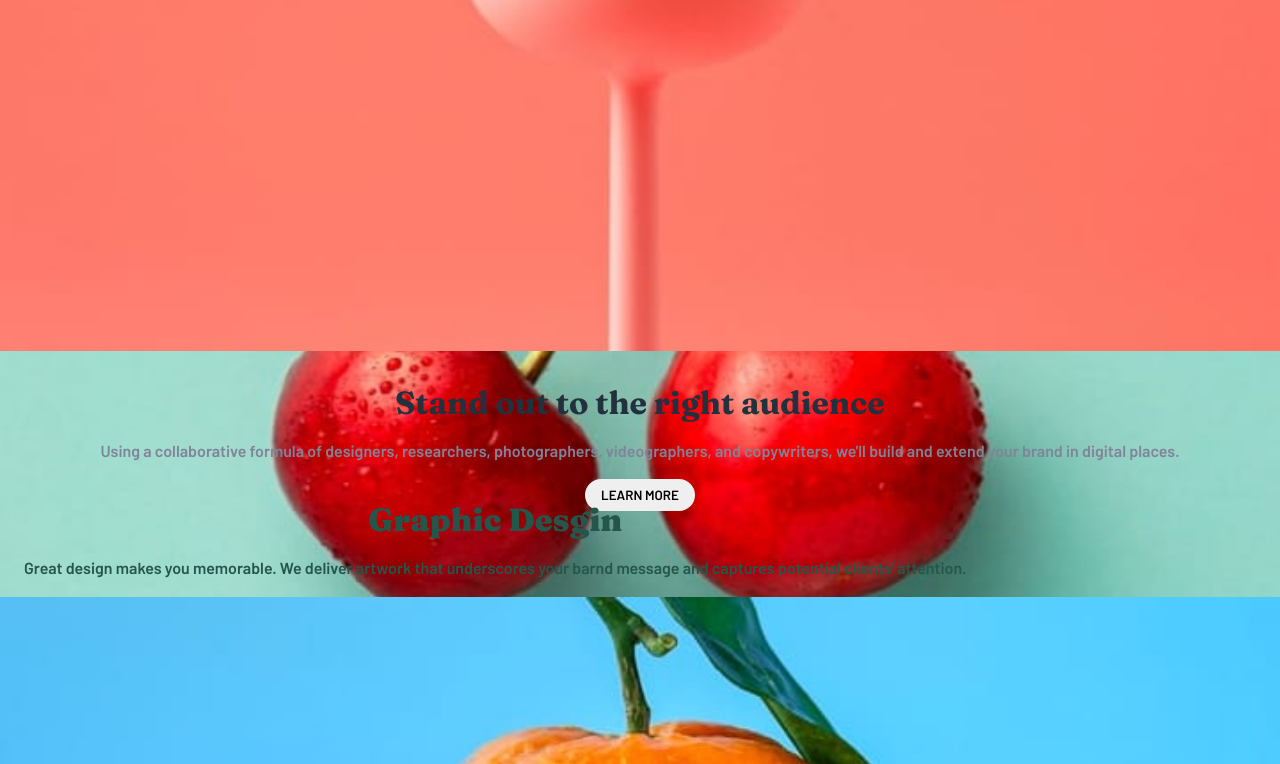
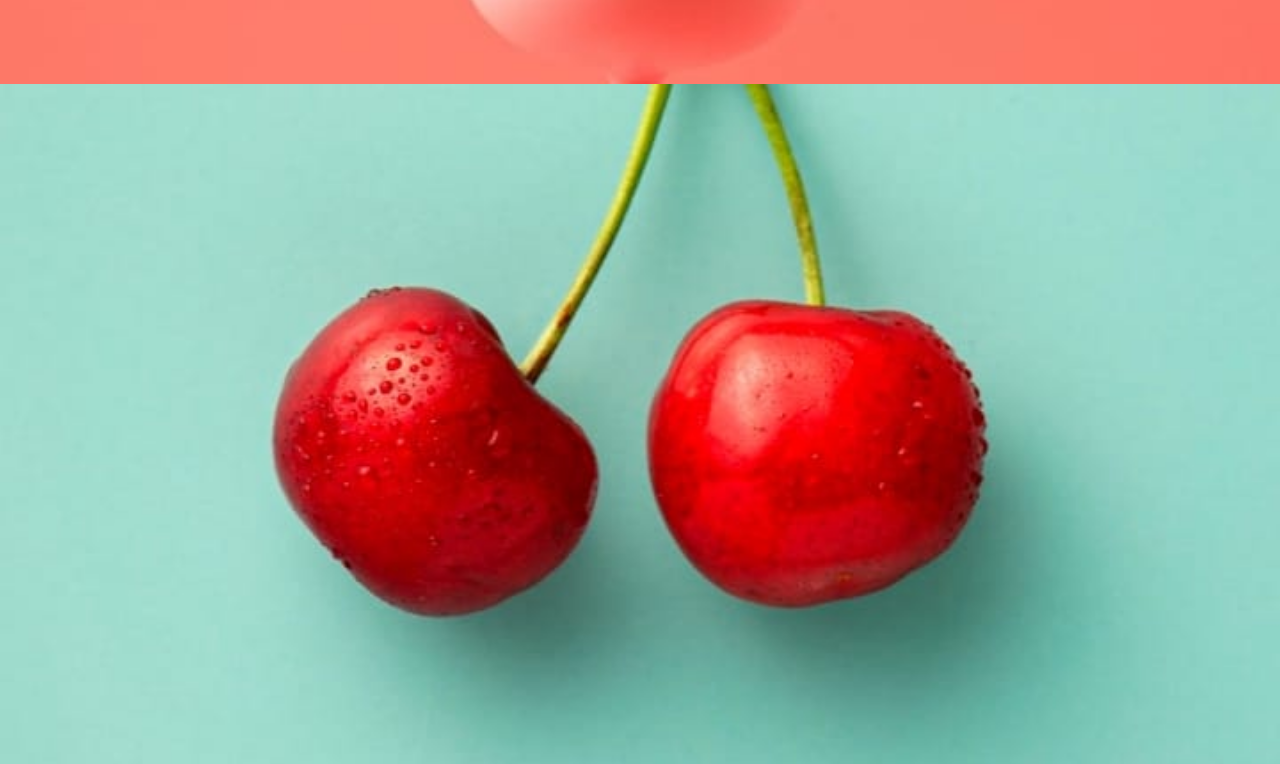
Before and after one commit to ksyksy815/Sunny-Side-Agency-Landing-Page, a React (Create React App) app in the folder client/: page / in a window 1280 px wide. Shown: the part 2036-2800 px from the top of the page. Built offline with nearby package versions, Linux system fonts and the light colour scheme; the HTML template or start-up script is replaced by a standard one.

Commit message:
[Fix] Adjusted layouts of images and texts

```diff
--- a/client/src/components/Mid.js
+++ b/client/src/components/Mid.js
@@ -13,13 +13,14 @@ const MidStyle = styled.ul`
 export default function Mid() {
   return (
     <MidStyle>
-      {midContents1.map(content =>
+      {midContents1.map((content, i) =>
         <MidImageTextSet
           key={content.title}
           title={content.title}
           text={content.text}
           mobileImage={content.mobileImage}
           desktopImage={content.desktopImage}
+          color={ i === 0 ? `hsl(51, 100%, 49%)` : `hsl(51, 100%, 49%)`}
         />
       )}
       {midContents2.map(content =>
--- a/client/src/components/MidImageTextSet.js
+++ b/client/src/components/MidImageTextSet.js
@@ -36,7 +36,7 @@ const MidSetStyle = styled.li`
   }
 `
 
-export default function MidImageTextSet( {title, text, mobileImage, desktopImage}) {
+export default function MidImageTextSet( {title, text, mobileImage, desktopImage, color}) {
   const [width, setWidth] = useState(null)
 
   useEffect(() => {
@@ -49,7 +49,7 @@ export default function MidImageTextSet( {title, text, mobileImage, desktopImage
       <div className="mid-text-box">
         <h1>{title}</h1>
         <p>{text}</p>
-        <LearnMoreButton/>
+        <LearnMoreButton color={color}/>
       </div>
     </MidSetStyle>
   )
--- a/client/src/components/MidImageTextSet2.js
+++ b/client/src/components/MidImageTextSet2.js
@@ -5,12 +5,21 @@ const MidSet2Style = styled.li`
   width: 100%;
   height: auto;
   display: flex;
-  background-image: ${props => `url(${props.image})`};
+  flex-direction: column;
+  justify-content: center;
+  align-items: center;
   background-size: 100%;
   background-repeat: no-repeat;
+  position: relative;
+
+  img {
+    width: 100%;
+    object-fit: contain;
+  }
 
   .mid-text-box {
-    margin-top: 50vh;
+    position: absolute;
+    bottom: 10%;
     padding: 1rem 1.5rem;
     display: flex;
     flex-direction: column;
@@ -39,9 +48,9 @@ export default function MidImageTextSet2( {title, text, mobileImage, desktopImag
 
   return (
     <MidSet2Style
-      image={width >= 500 ? desktopImage : mobileImage}
       fontColor={fontColor}
     >
+      <img src={width >= 500 ? desktopImage : mobileImage} alt={title}/>
       <div className="mid-text-box">
         <h1>{title}</h1>
         <p>{text}</p>
```
